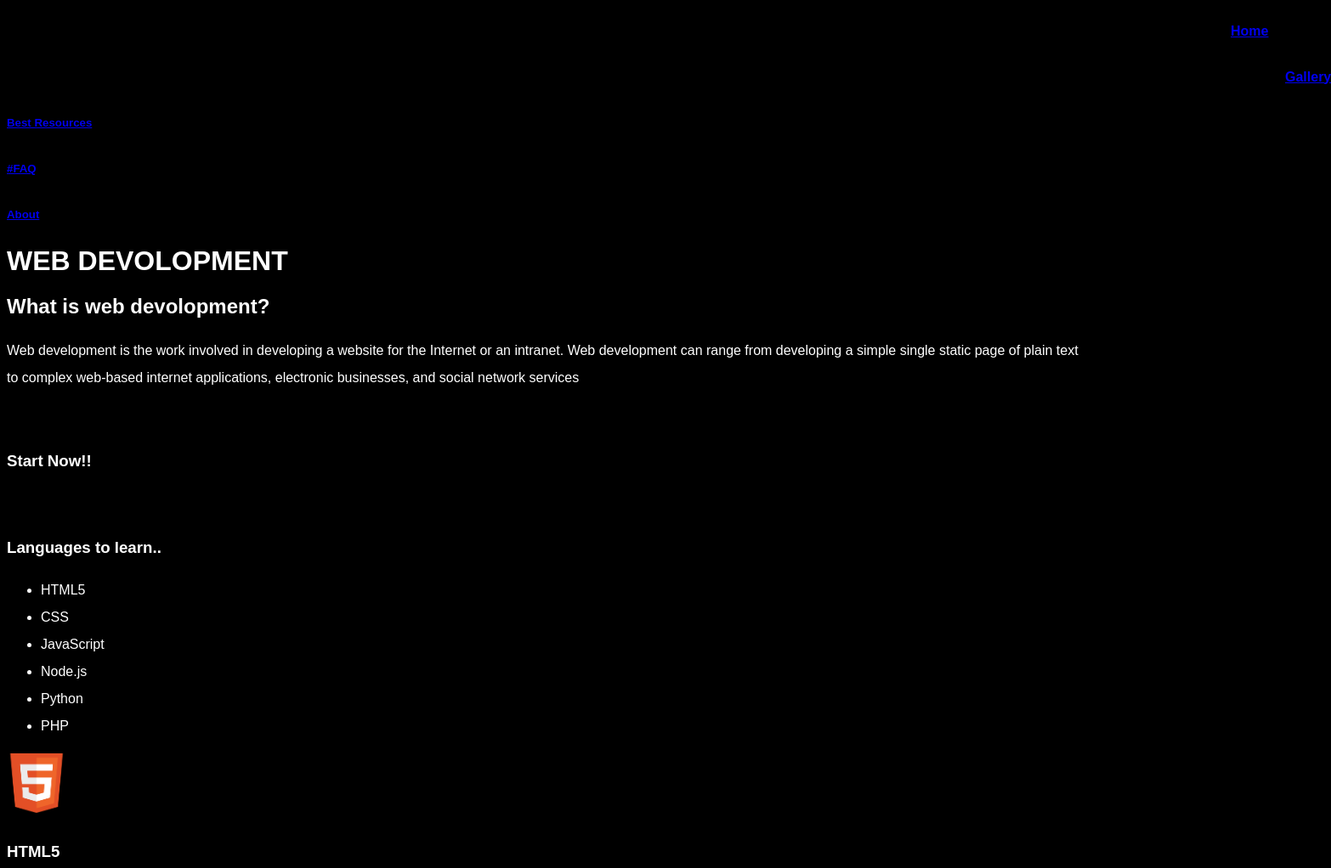
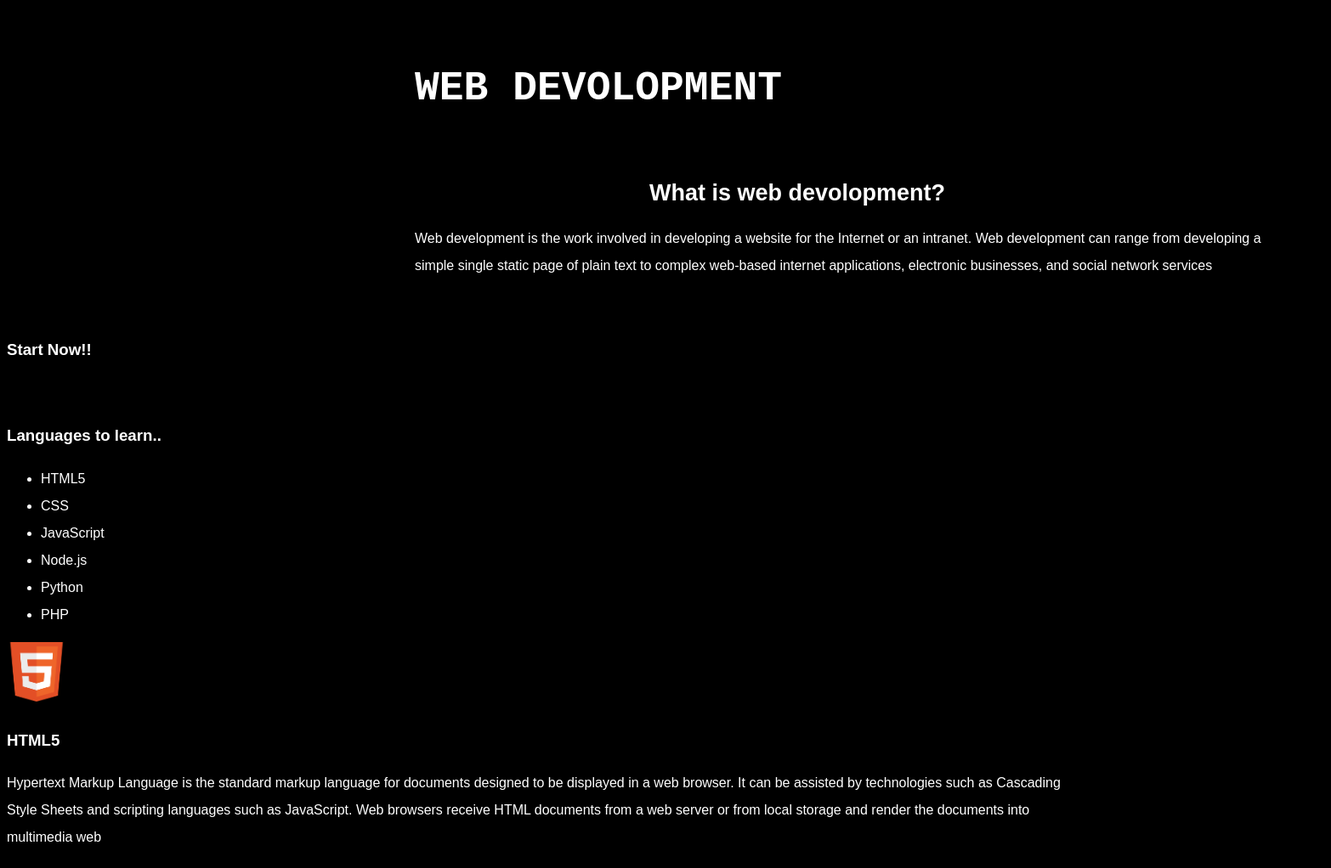
Before and after one commit to deepdev369/deepdev369.github.io, a plain HTML site: page index.html in a window 1280 px wide. Shown: the top 1022 px of the page at 85% size, 1566 px wide, since content can reach past the window. Drawn offline with Linux system fonts and the light colour scheme.

Commit message:
added some more css

```diff
--- a/index.html
+++ b/index.html
@@ -7,7 +7,7 @@
     <link rel="stylesheet" href="stylesheet.css">
 </head>
 <body>
-    <div class="home">
+    <!---<div class="home">
         <h4><a href="index.html">Home</a></h4>
     </div>
     <div class="gallery">
@@ -21,11 +21,20 @@
     </div>
     <div class="about">
         <h5><a href="about.html", target="_blank">About</a></h5>
+    </div> --->
+    <div class="head">
+    <h1><strong>WEB DEVOLOPMENT</strong></h1>
     </div>
-    <h1>WEB DEVOLOPMENT</h1>
+    <div class="head2">
     <h2>What is web devolopment?</h2>
-    <p>Web development is the work involved in developing a website for the Internet or an intranet.
-        Web development can range from developing a simple single static page of plain text to complex web-based internet applications, electronic businesses, and social network services</p>
+    </div>
+    <div class="intro">
+    <p>Web development is the work involved in developing a website for
+        the Internet or an intranet. Web development can range from
+        developing a simple single static page of plain text to
+        complex web-based internet applications,
+        electronic businesses, and social network services</p>
+    </div>
     <br>
         <h3>Start Now!!</h3>
     <br>
--- a/stylesheet.css
+++ b/stylesheet.css
@@ -6,10 +6,20 @@ body {
     line-height: 2em;
 }
 
-.home {
-    padding-left: 90em;
+.head {
+    margin-left: 20em;
+    padding-top: 2em;
+    font-family: 'Courier New', Courier, monospace;
+    font-size: x-large;
 }
-.gallery {
-    padding-left: 94em;
 
+.head2 {
+    margin-left: 42em;
+    padding-top: 2em;
+    font-size: large;
 }
+
+.intro {
+    width: 1000px;
+    padding-left: 30em;
+}
```
